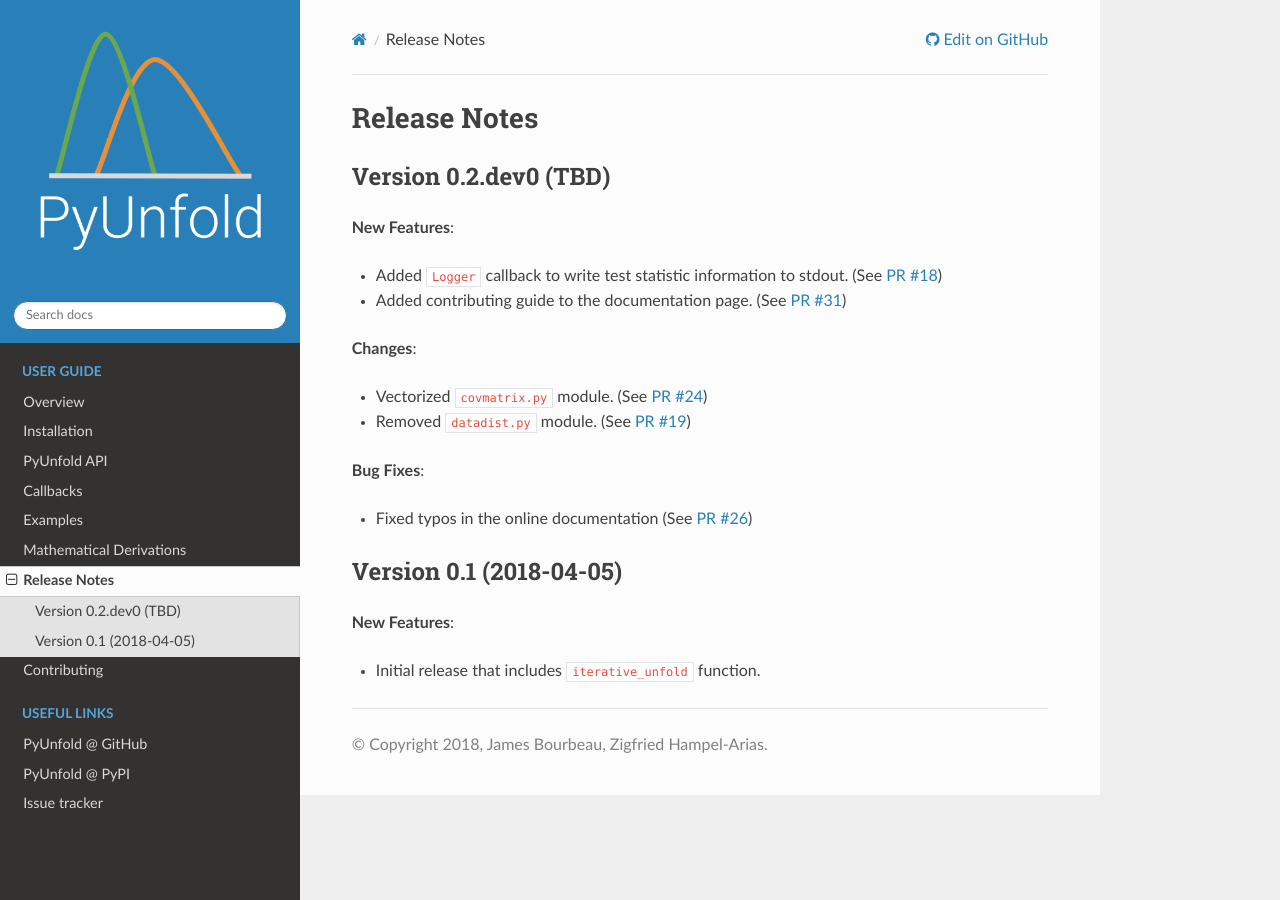
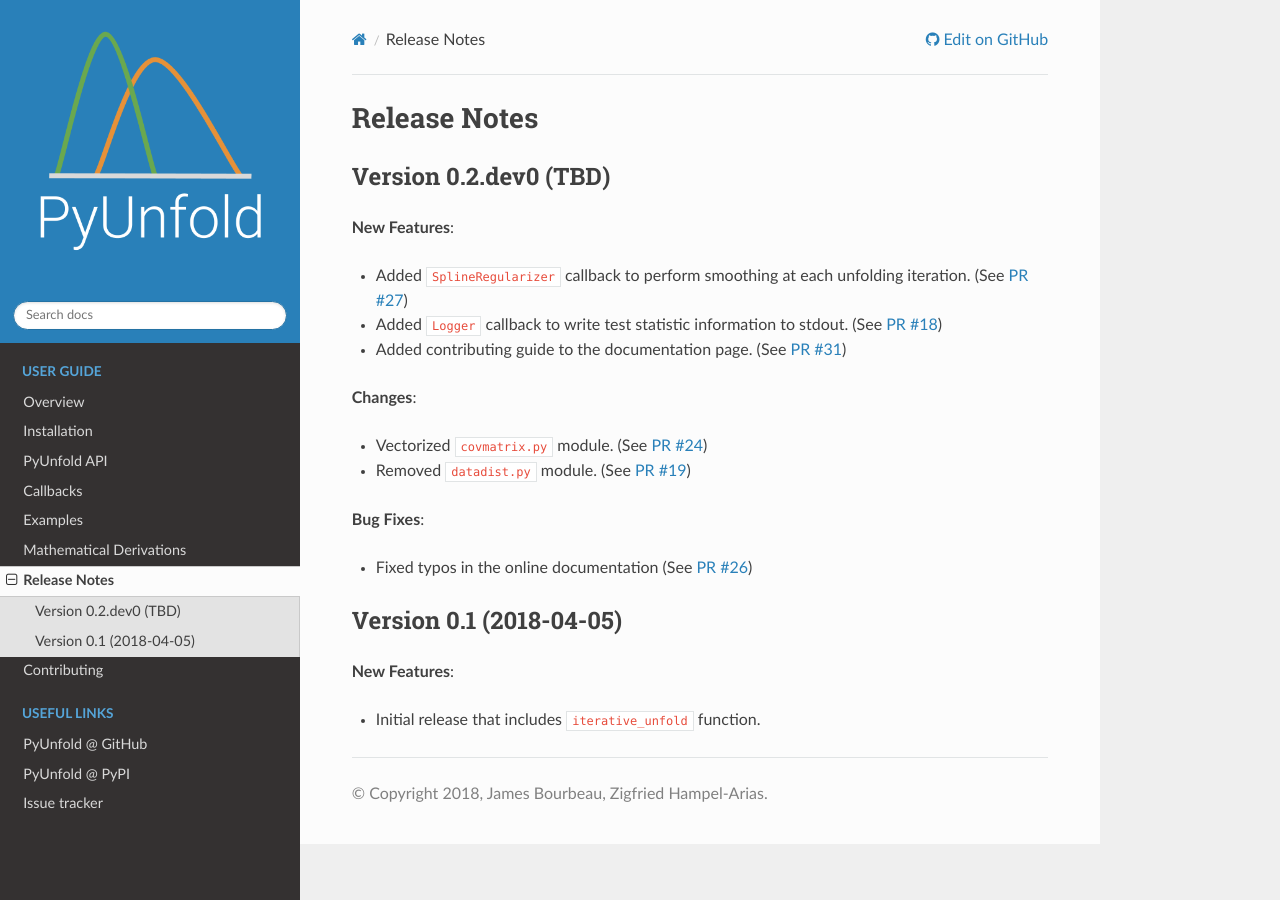
Before and after one commit to jrbourbeau/pyunfold, a Sphinx documentation site: the page built from docs/changelog.rst, in a window 1280 px wide. Built offline with Sphinx 7.4.7 and the Read the Docs theme 2.0.0, drawn with Linux system fonts in a browser that asks for light colours.

Commit message:
Adds changelog entry for PR #27 (#36)

```diff
--- a/docs/changelog.rst
+++ b/docs/changelog.rst
@@ -11,6 +11,7 @@
 
 **New Features**:
 
+- Added ``SplineRegularizer`` callback to perform smoothing at each unfolding iteration. (See `PR #27 <https://github.com/jrbourbeau/pyunfold/pull/27>`_)
 - Added ``Logger`` callback to write test statistic information to stdout. (See `PR #18 <https://github.com/jrbourbeau/pyunfold/pull/18>`_)
 - Added contributing guide to the documentation page. (See `PR #31 <https://github.com/jrbourbeau/pyunfold/pull/31>`_)
 
```
